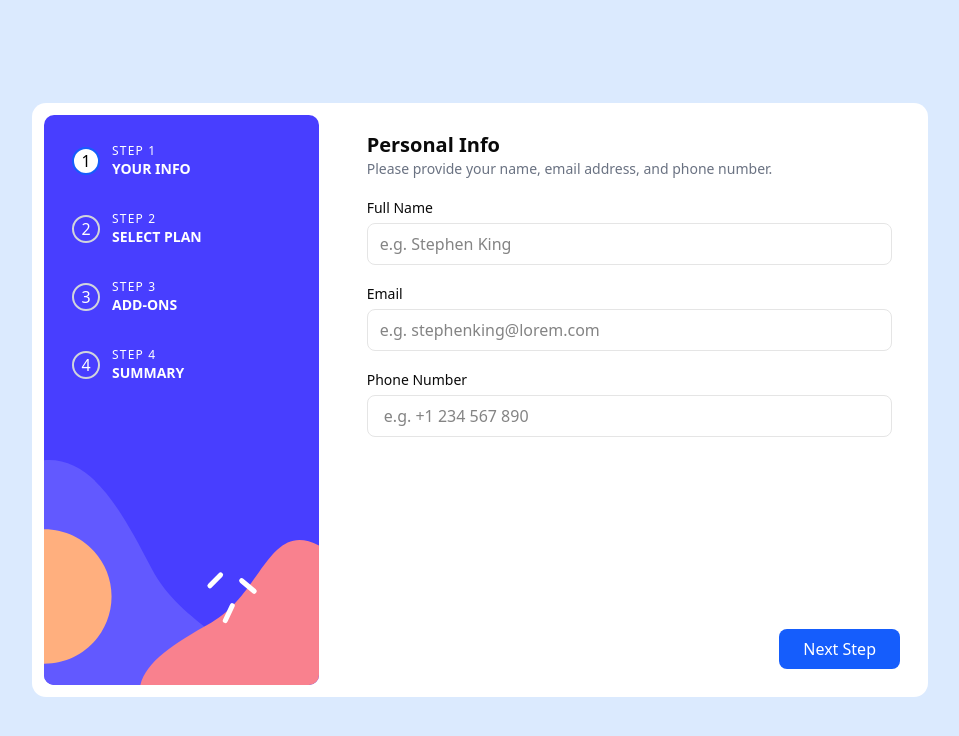
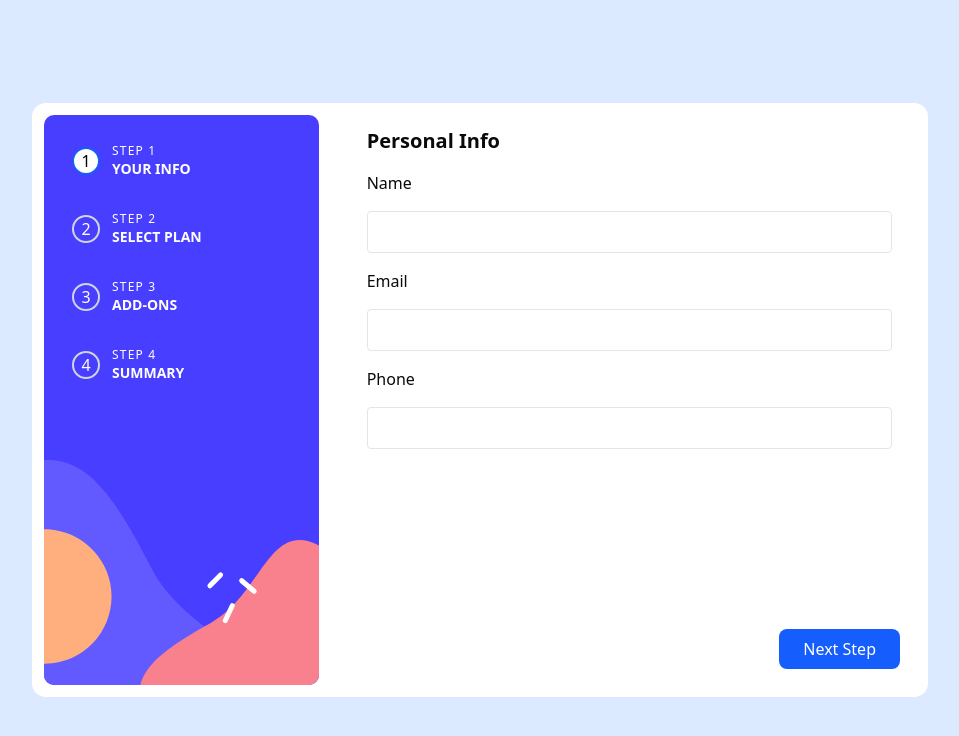
Before and after one commit to AskTiba/bit-by-bit, a Next.js app: page /challenges/multi-step-form in a window 1280 px wide. Shown: the top 736 px of the page, without its empty margins (160-1119 px from the left). Built offline with nearby package versions, Linux system fonts and the light colour scheme.

Commit message:
feat(zustand): update the state management to use zustand store

```diff
--- a/package.json
+++ b/package.json
@@ -14,7 +14,7 @@
     "@mui/material": "^7.1.0",
     "@radix-ui/react-checkbox": "^1.3.2",
     "@radix-ui/react-dialog": "^1.1.13",
-    "@radix-ui/react-separator": "^1.1.6",
+    "@radix-ui/react-separator": "^1.1.7",
     "@radix-ui/react-slot": "^1.2.2",
     "@radix-ui/react-switch": "^1.2.5",
     "class-variance-authority": "^0.7.1",
--- a/src/app/challenges/multi-step-form/components/FormPage.tsx
+++ b/src/app/challenges/multi-step-form/components/FormPage.tsx
@@ -9,13 +9,12 @@ import { useForm, SubmitHandler } from "react-hook-form";
 import StepIndicator from "./StepIndicator";
 import StepContent from "./StepContent";
 import NavigationButtons from "./NavigationButtons";
-import { FormData } from "../lib/types/formData";
+import { MyFormData } from "~/lib/types/formData";
 
 const steps = [1, 2, 3, 4]; // 4 steps
 
 const FormPage = () => {
   const [activeStep, setActiveStep] = useState(0);
-  const [isYearly, setIsYearly] = useState(false);
   const [visitedSteps, setVisitedSteps] = useState<boolean[]>(
     Array(steps.length).fill(false)
   );
@@ -25,7 +24,8 @@ const FormPage = () => {
     handleSubmit,
     trigger,
     formState: { errors },
-  } = useForm<FormData>();
+    setValue, // 👈 Add this
+  } = useForm<MyFormData>();
 
   // Mark step visited when activeStep changes
   useEffect(() => {
@@ -55,7 +55,7 @@ const FormPage = () => {
     }
   };
 
-  const onSubmit: SubmitHandler<FormData> = (data) => {
+  const onSubmit: SubmitHandler<MyFormData> = (data) => {
     console.log("🎉 Form completed:", data);
     setActiveStep(steps.length);
   };
@@ -94,10 +94,9 @@ const FormPage = () => {
           <div className="">
             <StepContent
               activeStep={activeStep}
-              isYearly={isYearly}
-              setIsYearly={setIsYearly}
               register={register}
               errors={errors}
+              setValue={setValue} // 👈 Add this too
             />
           </div>
           <div className="hidden lg:block sticky bottom-0 w-full py-3 z-10">
--- a/src/app/challenges/multi-step-form/components/StepContent.tsx
+++ b/src/app/challenges/multi-step-form/components/StepContent.tsx
@@ -1,6 +1,6 @@
 // components/StepContent.tsx
 import React from "react";
-import { UseFormRegister, FieldErrors } from "react-hook-form";
+import { UseFormRegister, FieldErrors, UseFormSetValue } from "react-hook-form";
 
 // Step Components
 import PersonalInfo from "./personalInfo";
@@ -8,32 +8,34 @@ import Plan from "./plan";
 import Addons from "./add-ons";
 import Finishing from "./finishing";
 import Appreciation from "./apreciation";
-
-// Import shared FormData interface
-import { FormData } from "../lib/types/formData";
+import { MyFormData } from "~/lib/types/formData";
 
 interface StepContentProps {
   activeStep: number;
-  isYearly: boolean;
-  setIsYearly: React.Dispatch<React.SetStateAction<boolean>>;
-  register: UseFormRegister<FormData>;
-  errors: FieldErrors<FormData>;
+  setValue: UseFormSetValue<MyFormData>; // <- Add this line
+  register: UseFormRegister<MyFormData>;
+  errors: FieldErrors<MyFormData>;
 }
 
 const StepContent: React.FC<StepContentProps> = ({
   activeStep,
-  isYearly,
-  setIsYearly,
+  setValue, // <- Add this
   register,
   errors,
 }) => {
   switch (activeStep) {
     case 0:
-      return <PersonalInfo register={register} errors={errors} />;
+      return (
+        <PersonalInfo
+          register={register}
+          errors={errors}
+          setValue={setValue} // <- Pass this down
+        />
+      );
     case 1:
-      return <Plan isYearly={isYearly} setIsYearly={setIsYearly} />;
+      return <Plan />;
     case 2:
-      return <Addons isYearly={isYearly} />;
+      return <Addons />;
     case 3:
       return <Finishing />;
     case 4:
--- a/src/app/challenges/multi-step-form/components/personalInfo.tsx
+++ b/src/app/challenges/multi-step-form/components/personalInfo.tsx
@@ -1,90 +1,69 @@
-import React from "react";
-import { UseFormRegister, FieldErrors } from "react-hook-form";
-import { FormData } from "../lib/types/formData";
+"use client";
 
-interface PersonalInfoProps {
-  register: UseFormRegister<FormData>;
-  errors: FieldErrors<FormData>;
+import React, { useEffect } from "react";
+import {
+  UseFormRegister,
+  FieldErrors,
+  UseFormSetValue,
+} from "react-hook-form";
+import { useFormStore } from "~/lib/store/formDataStore";
+import { MyFormData } from "~/lib/types/formData";
+
+interface Props {
+  register: UseFormRegister<MyFormData>;
+  errors: FieldErrors<MyFormData>;
+  setValue: UseFormSetValue<MyFormData>; // ✅ Correct type
 }
 
-const PersonalInfo = ({ register, errors }: PersonalInfoProps) => {
+const PersonalInfo: React.FC<Props> = ({ register, errors, setValue }) => {
+  const { formData, updateFormData } = useFormStore();
+
+  // ✅ On mount: seed values from store into RHF
+  useEffect(() => {
+    if (!setValue) return;
+
+    setValue("name", formData.name);
+    setValue("email", formData.email);
+    setValue("phone", formData.phone.toString());
+  }, [formData, setValue]);
+
+  // ✅ On change: sync RHF state to global store
+  const sync =
+    (field: keyof MyFormData) => (e: React.ChangeEvent<HTMLInputElement>) => {
+      updateFormData({ [field]: e.target.value });
+    };
+
   return (
-    <section className="">
-      <div className="my-7 px-6 flex flex-col">
-        <h2 className="font-semibold text-xl">Personal Info</h2>
-        <p className="text-gray-500 text-sm mb-4">
-          Please provide your name, email address, and phone number.
-        </p>
+    <div className="p-6 flex flex-col gap-4">
+      <h2 className="text-xl font-semibold">Personal Info</h2>
 
-        <div className="flex flex-col gap-4">
-          <div>
-            <label htmlFor="name" className="text-sm font-medium">
-              Full Name
-            </label>
-            <input
-              id="name"
-              type="text"
-              placeholder="e.g. Stephen King"
-              {...register("name", { required: "Name is required" })}
-              className="mt-1 w-full px-3 py-2 border rounded-md focus:outline-none focus:ring-2 focus:ring-blue-500"
-            />
-            {errors.name && (
-              <span className="text-red-500 text-xs">
-                {errors.name.message}
-              </span>
-            )}
-          </div>
+      <label>Name</label>
+      <input
+        {...register("name", { required: true })}
+        onChange={sync("name")}
+        className="w-full border p-2 rounded"
+      />
+      {errors.name && <p className="text-red-500">Required</p>}
 
-          <div>
-            <label htmlFor="email" className="text-sm font-medium">
-              Email
-            </label>
-            <input
-              id="email"
-              type="email"
-              placeholder="e.g. stephenking@lorem.com"
-              {...register("email", {
-                required: "Email is required",
-                pattern: {
-                  value: /^\S+@\S+$/i,
-                  message: "Invalid email address",
-                },
-              })}
-              className="mt-1 w-full px-3 py-2 border rounded-md focus:outline-none focus:ring-2 focus:ring-blue-500"
-            />
-            {errors.email && (
-              <span className="text-red-500 text-xs">
-                {errors.email.message}
-              </span>
-            )}
-          </div>
+      <label>Email</label>
+      <input
+        {...register("email", {
+          required: true,
+          pattern: /^[^@ ]+@[^@ ]+\.[^@ ]+$/,
+        })}
+        onChange={sync("email")}
+        className="w-full border p-2 rounded"
+      />
+      {errors.email && <p className="text-red-500">Invalid email</p>}
 
-          <div>
-            <label htmlFor="number" className="text-sm font-medium">
-              Phone Number
-            </label>
-            <input
-              id="number"
-              type="tel"
-              placeholder=" e.g. +1 234 567 890"
-              {...register("number", {
-                required: "Phone number is required",
-                pattern: {
-                  value: /^[0-9]{7,14}$/,
-                  message: "Enter a valid phone number",
-                },
-              })}
-              className="mt-1 w-full px-3 py-2 border rounded-md focus:outline-none focus:ring-2 focus:ring-blue-500"
-            />
-            {errors.number && (
-              <span className="text-red-500 text-xs">
-                {errors.number.message}
-              </span>
-            )}
-          </div>
-        </div>
-      </div>
-    </section>
+      <label>Phone</label>
+      <input
+        {...register("phone", { required: true })}
+        onChange={sync("phone")}
+        className="w-full border p-2 rounded"
+      />
+      {errors.phone && <p className="text-red-500">Required</p>}
+    </div>
   );
 };
 
--- a/src/app/challenges/multi-step-form/components/plan.tsx
+++ b/src/app/challenges/multi-step-form/components/plan.tsx
@@ -1,71 +1,58 @@
+// components/plan.tsx
 "use client";
 
-import React, { useState } from "react";
+import React from "react";
 import { PlanCard } from "./PlanCard";
-
 import { Switch } from "~/components/ui/switch";
 import { monthlyPlans, yearlyPlans } from "../lib/data";
+import { useFormStore } from "~/lib/store/formDataStore";
 
-type PlanProps = {
-  isYearly: boolean;
-  setIsYearly: React.Dispatch<React.SetStateAction<boolean>>;
-};
-
-const Plan = ({ isYearly, setIsYearly }: PlanProps) => {
-  const [selectedPlan, setSelectedPlan] = useState<string>("Arcade");
+const Plan: React.FC = () => {
+  const { formData, updateFormData } = useFormStore();
+  const { plan, isYearly } = formData;
 
   const currentPlans = isYearly ? yearlyPlans : monthlyPlans;
 
+  const handlePlanSelect = (planName: string, price: string) => {
+    const numericPrice = parseInt(price.replace(/\D/g, ""));
+    updateFormData({ plan: planName, planPrice: numericPrice });
+  };
+
   return (
-    <>
-      <main className="">
     <div className="p-6 flex flex-col gap-6 w-full">
-          <div>
       <h2 className="text-xl font-semibold">Select your plan</h2>
-            <p className="text-sm text-gray-500">
+      <p className="text-gray-500">
         You have the option of monthly or yearly billing.
       </p>
+
+      <div className="flex flex-col lg:flex-row gap-3">
+        {currentPlans.map((p) => (
+          <PlanCard
+            key={p.name}
+            name={p.name}
+            price={p.price}
+            promoText={p.promoText}
+            icon={p.icon}
+            isActive={plan === p.name}
+            onClick={() => handlePlanSelect(p.name, p.price)}
+          />
+        ))}
       </div>
 
-          <section className="flex flex-col lg:flex-row gap-3">
-            {currentPlans.map((plan) => (
-              <PlanCard
-                key={plan.name}
-                name={plan.name}
-                price={plan.price}
-                promoText={plan.promoText}
-                icon={plan.icon}
-                isActive={selectedPlan === plan.name}
-                onClick={() => setSelectedPlan(plan.name)}
-              />
-            ))}
-          </section>
-
       <div className="flex justify-center items-center gap-4 text-sm mt-4">
-            <span
-              className={`transition-colors duration-200 ${
-                !isYearly ? "text-black font-semibold" : "text-gray-400"
-              }`}
-            >
+        <span className={!isYearly ? "font-semibold" : "text-gray-400"}>
           Monthly
         </span>
         <Switch
           id="billing-toggle"
           checked={isYearly}
-              onCheckedChange={setIsYearly}
-              className="text-black"
+          onCheckedChange={(val) => updateFormData({ isYearly: val })}
         />
-            <span
-              className={`transition-colors duration-200 ${
-                isYearly ? "text-black font-semibold" : "text-gray-400"
-              }`}
-            >
+        <span className={isYearly ? "font-semibold" : "text-gray-400"}>
           Yearly
         </span>
       </div>
     </div>
-      </main>
-    </>
   );
 };
 
--- a/src/components/ui/separator.tsx
+++ b/src/components/ui/separator.tsx
@@ -13,7 +13,7 @@ function Separator({
 }: React.ComponentProps<typeof SeparatorPrimitive.Root>) {
   return (
     <SeparatorPrimitive.Root
-      data-slot="separator-root"
+      data-slot="separator"
       decorative={decorative}
       orientation={orientation}
       className={cn(
```
Also changed, not shown: src/app/challenges/multi-step-form/components/add-ons.tsx (+59 -60 lines), src/app/challenges/multi-step-form/components/finishing.tsx (+58 -14 lines), src/app/challenges/multi-step-form/lib/data.tsx (+8 -3 lines), src/lib/store/formDataStore.ts (+38 -17 lines), src/lib/types/formData.ts (+18 -10 lines), 1 other file (tests, documents, lock files or other folders). Lines whose indentation alone changed are shown as unchanged.
